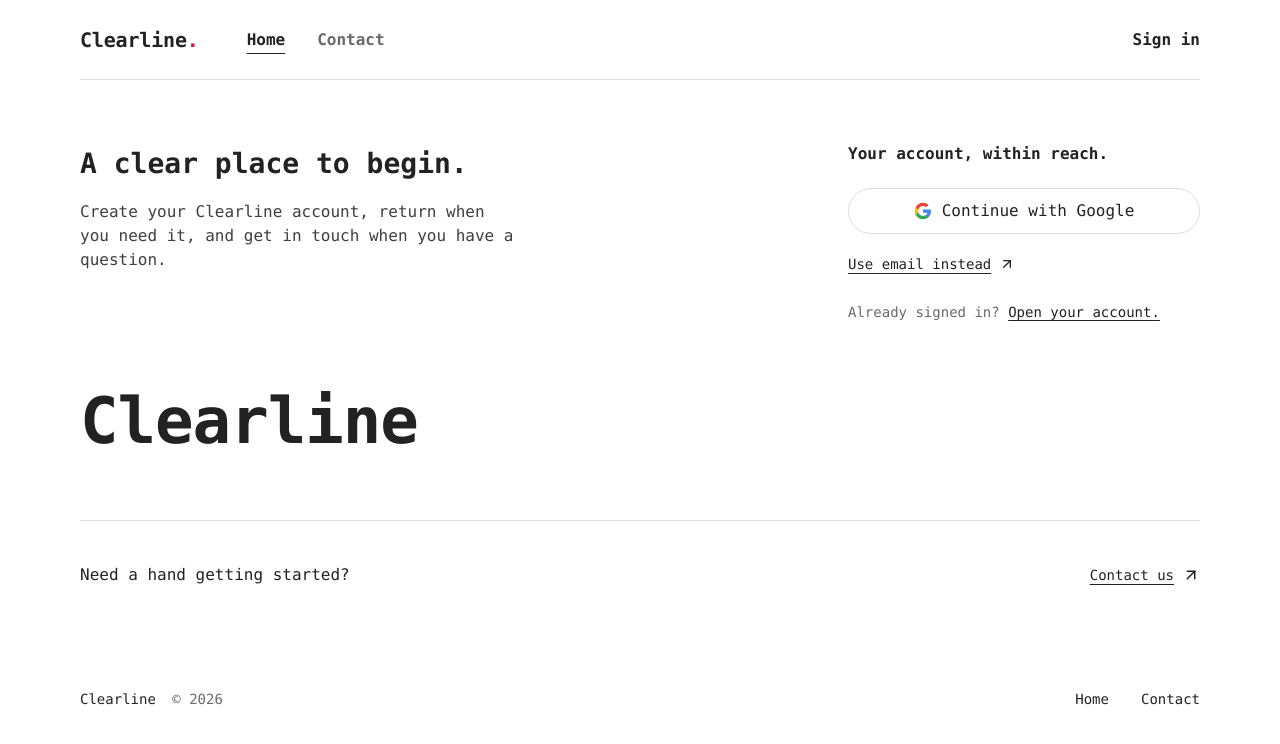
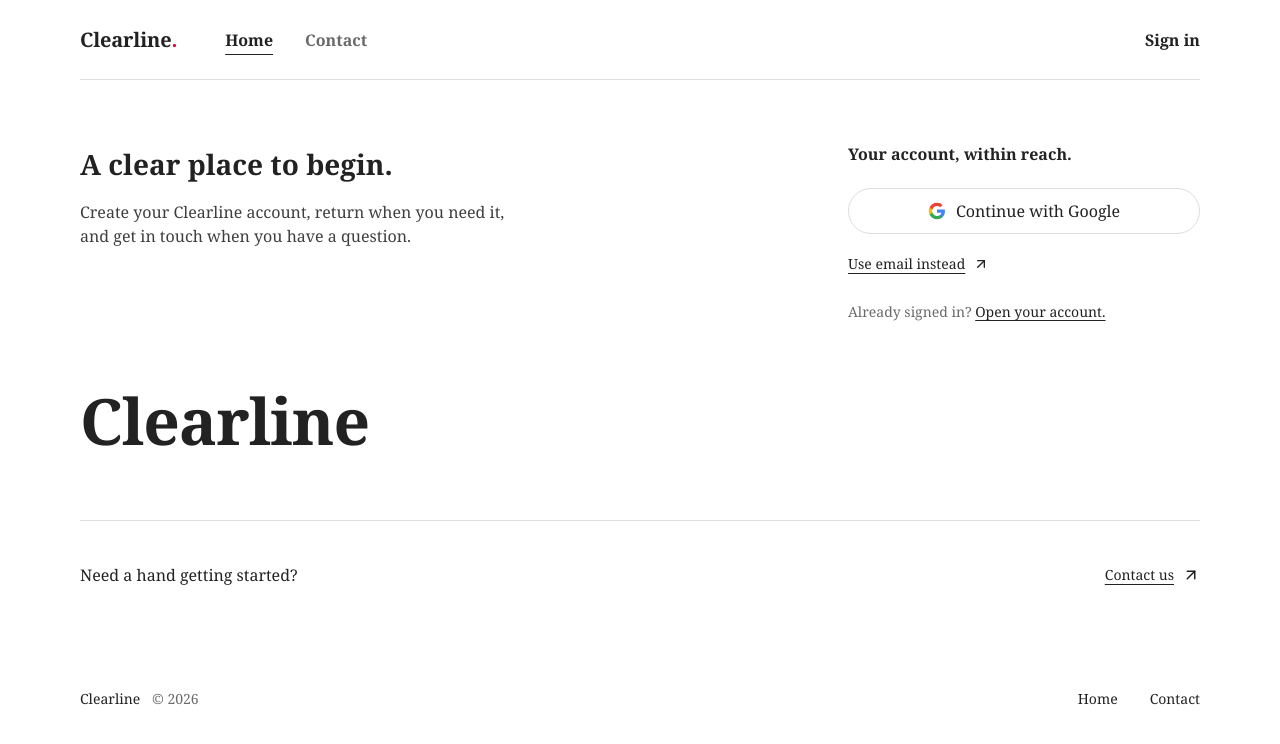
Before and after one commit to mamata-cell/test, a React (Vite) app in the folder frontend/: page / in a window 1280 px wide. Shown: the top 744 px of the page. Built offline with nearby package versions, Linux system fonts and the light colour scheme; no server answers; a web font is replaced by a local one.

Commit message:
logen: Clearline

```diff
--- a/frontend/src/index.css
+++ b/frontend/src/index.css
@@ -62,7 +62,7 @@
   --sidebar-border: #dddddd;
   --sidebar-ring: #222222;
 
-  --font-sans: ui-monospace, "SF Mono", Menlo, Consolas, monospace;
+  --font-sans: Georgia, "Times New Roman", Times, serif;
   --primary-active: #e00b41;
   --primary-disabled: #ffd1da;
   --body: #3f3f3f;
```
